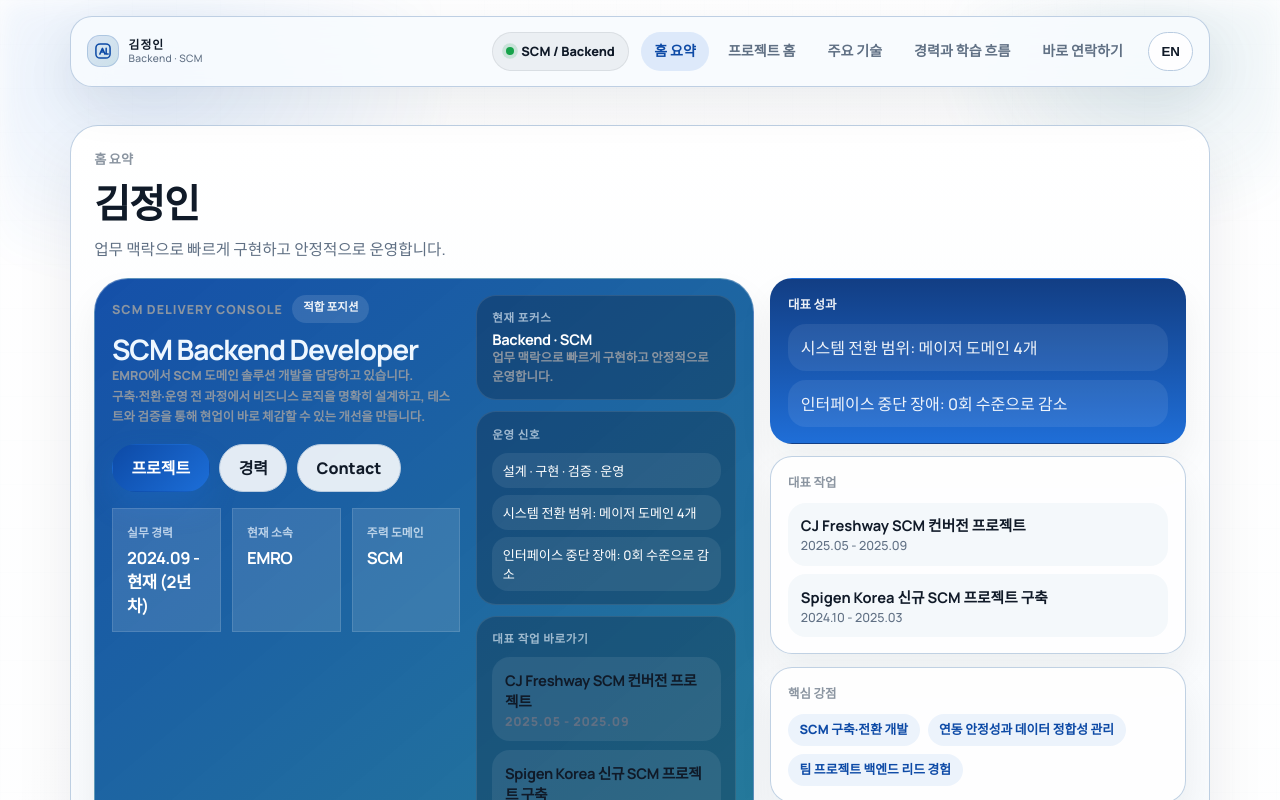
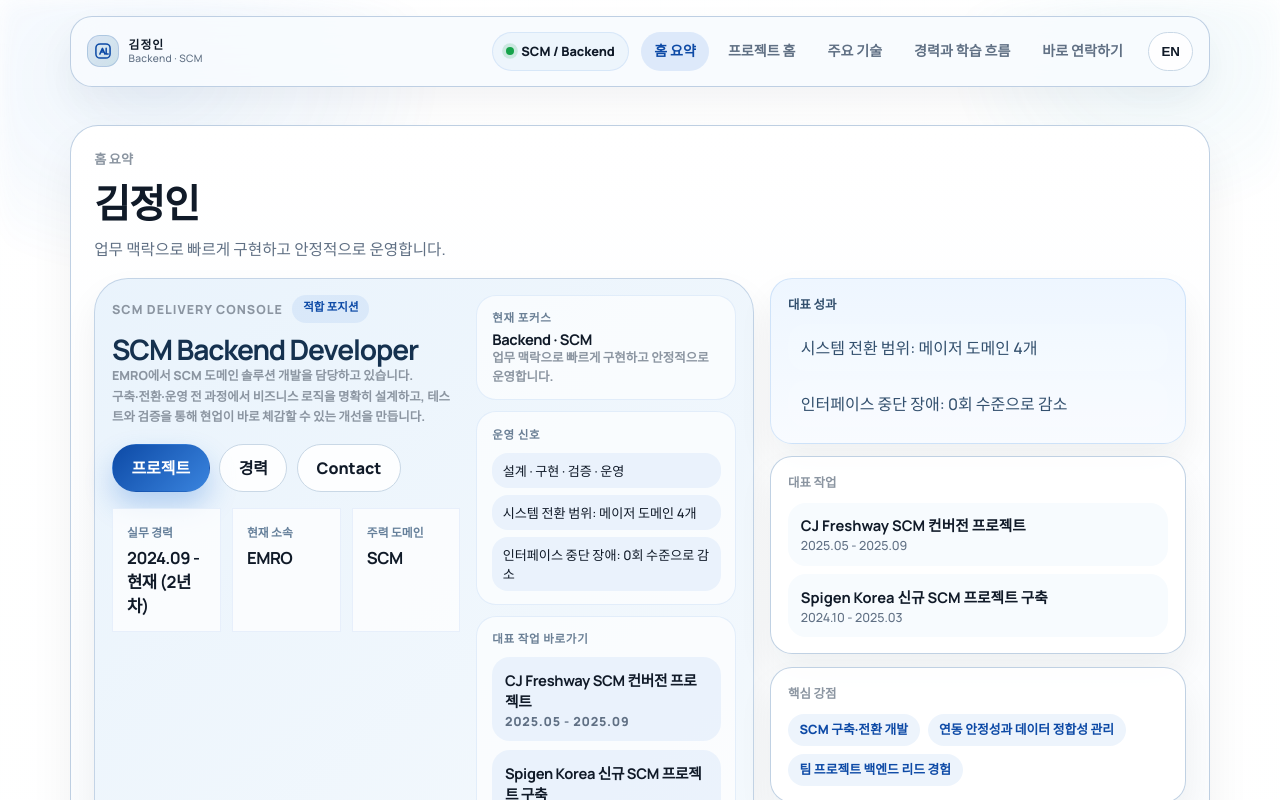
Before and after one commit to IanToo2/portfolio, a React (Vite) app: page / in a window 1280 px wide. Shown: the top 800 px of the page. Built offline with nearby package versions, Linux system fonts and the light colour scheme.

Commit message:
style: brighten overall portfolio palette

```diff
--- a/src/styles/base.css
+++ b/src/styles/base.css
@@ -3,22 +3,22 @@
 @tailwind utilities;
 
 :root {
-  --bg-base: #eef3f7;
+  --bg-base: #f4f8fb;
   --bg-elev: #fbfdff;
   --ink: #101a28;
   --muted: #607084;
-  --line: #d8e3ee;
-  --line-strong: #b8cbe0;
-  --blue: #1c6ed8;
-  --blue-soft: rgba(28, 110, 216, 0.1);
+  --line: #dbe7f1;
+  --line-strong: #c9d8e6;
+  --blue: #3a84de;
+  --blue-soft: rgba(58, 132, 222, 0.1);
   --blue-strong: #0d4aa6;
-  --cyan-soft: rgba(17, 138, 178, 0.12);
+  --cyan-soft: rgba(55, 161, 196, 0.12);
   --cyan-strong: #0f6f8f;
-  --panel: rgba(10, 20, 34, 0.92);
-  --panel-ink: #eef7ff;
-  --bg-soft: #f4f8fb;
-  --shadow-soft: 0 18px 48px rgba(16, 26, 40, 0.08);
-  --shadow-card: 0 26px 60px rgba(16, 26, 40, 0.08);
+  --panel: rgba(244, 249, 253, 0.96);
+  --panel-ink: #15314f;
+  --bg-soft: #f7fbfe;
+  --shadow-soft: 0 16px 36px rgba(16, 26, 40, 0.05);
+  --shadow-card: 0 22px 46px rgba(16, 26, 40, 0.06);
   --radius-xl: 34px;
   --radius-lg: 28px;
   --radius-md: 22px;
@@ -39,10 +39,10 @@ body {
   font-family: "Manrope", "Noto Sans KR", sans-serif;
   color: var(--ink);
   background:
-    linear-gradient(180deg, rgba(255, 255, 255, 0.84), rgba(255, 255, 255, 0.84)),
-    linear-gradient(90deg, rgba(14, 77, 143, 0.04) 1px, transparent 1px),
-    linear-gradient(rgba(14, 77, 143, 0.04) 1px, transparent 1px),
-    linear-gradient(180deg, #f9fbfd 0%, #f1f5f9 34%, var(--bg-base) 100%);
+    linear-gradient(180deg, rgba(255, 255, 255, 0.92), rgba(255, 255, 255, 0.92)),
+    linear-gradient(90deg, rgba(58, 132, 222, 0.03) 1px, transparent 1px),
+    linear-gradient(rgba(58, 132, 222, 0.03) 1px, transparent 1px),
+    linear-gradient(180deg, #fbfdff 0%, #f7fbfe 34%, var(--bg-base) 100%);
   background-size: auto, 44px 44px, 44px 44px, auto;
   overflow-x: hidden;
 }
@@ -78,11 +78,11 @@ a {
   inset: 0;
   pointer-events: none;
   background:
-    radial-gradient(26rem 18rem at 12% 10%, rgba(28, 110, 216, 0.12), transparent 72%),
-    radial-gradient(18rem 14rem at 90% 8%, rgba(15, 111, 143, 0.11), transparent 74%),
-    radial-gradient(30rem 20rem at 50% 100%, rgba(28, 110, 216, 0.06), transparent 80%);
-  filter: blur(12px);
-  opacity: 1;
+    radial-gradient(26rem 18rem at 12% 10%, rgba(58, 132, 222, 0.1), transparent 72%),
+    radial-gradient(18rem 14rem at 90% 8%, rgba(55, 161, 196, 0.08), transparent 74%),
+    radial-gradient(30rem 20rem at 50% 100%, rgba(58, 132, 222, 0.05), transparent 80%);
+  filter: blur(10px);
+  opacity: 0.92;
 }
 
 .page-grain {
@@ -90,8 +90,8 @@ a {
   inset: 0;
   pointer-events: none;
   background-image:
-    radial-gradient(rgba(16, 26, 40, 0.04) 0.7px, transparent 0.7px),
-    linear-gradient(120deg, transparent 0%, rgba(16, 26, 40, 0.015) 44%, transparent 100%);
+    radial-gradient(rgba(58, 132, 222, 0.03) 0.7px, transparent 0.7px),
+    linear-gradient(120deg, transparent 0%, rgba(58, 132, 222, 0.012) 44%, transparent 100%);
   background-size: 3px 3px, 100% 100%;
-  opacity: 0.08;
+  opacity: 0.06;
 }
--- a/src/styles/home.css
+++ b/src/styles/home.css
@@ -23,11 +23,11 @@
   padding: 1.4rem;
   border-radius: var(--radius-xl);
   background:
-    linear-gradient(140deg, rgba(13, 74, 166, 0.97), rgba(15, 111, 143, 0.9)),
+    linear-gradient(140deg, rgba(233, 243, 252, 0.98), rgba(244, 249, 253, 0.98)),
     linear-gradient(180deg, #ffffff, #fbfdff);
-  border: 1px solid rgba(184, 203, 224, 0.42);
+  border: 1px solid rgba(184, 203, 224, 0.78);
   color: var(--panel-ink);
-  box-shadow: 0 30px 70px rgba(13, 74, 166, 0.22);
+  box-shadow: 0 20px 44px rgba(58, 132, 222, 0.12);
 }
 
 .home-hero-grid {
@@ -49,7 +49,7 @@
 }
 
 .home-hero-topline p {
-  color: rgba(255, 255, 255, 0.92);
+  color: var(--blue-strong);
   font-weight: 800;
   letter-spacing: 0.08em;
   text-transform: uppercase;
@@ -60,8 +60,8 @@
   min-height: 1.8rem;
   padding: 0.24rem 0.68rem;
   border-radius: 999px;
-  background: rgba(255, 255, 255, 0.12);
-  color: rgba(255, 255, 255, 0.92);
+  background: rgba(58, 132, 222, 0.1);
+  color: var(--blue-strong);
   font-size: 0.72rem;
   font-weight: 800;
 }
@@ -76,7 +76,7 @@
 
 .home-hero-copy {
   margin: 0.9rem 0 0;
-  color: rgba(238, 247, 255, 0.84);
+  color: #49627c;
   font-size: 0.95rem;
   line-height: 1.66;
   max-width: 56ch;
@@ -99,14 +99,14 @@
 .home-metric-card,
 .home-stat-card {
   padding: 0.88rem;
-  background: rgba(255, 255, 255, 0.12);
-  border: 1px solid rgba(255, 255, 255, 0.12);
+  background: rgba(255, 255, 255, 0.72);
+  border: 1px solid rgba(58, 132, 222, 0.1);
 }
 
 .home-metric-card span,
 .home-stat-card span {
   display: block;
-  color: rgba(238, 247, 255, 0.72);
+  color: #66809b;
   font-size: 0.74rem;
   font-weight: 800;
 }
@@ -115,7 +115,7 @@
 .home-stat-card strong {
   display: block;
   margin-top: 0.28rem;
-  color: #ffffff;
+  color: var(--ink);
   font-size: 1.04rem;
   letter-spacing: -0.03em;
 }
@@ -128,13 +128,13 @@
 .hero-console-block {
   padding: 0.82rem 0.92rem;
   border-radius: 20px;
-  background: rgba(8, 18, 32, 0.28);
-  border: 1px solid rgba(255, 255, 255, 0.1);
+  background: rgba(255, 255, 255, 0.62);
+  border: 1px solid rgba(58, 132, 222, 0.12);
 }
 
 .hero-console-block span {
   display: block;
-  color: rgba(238, 247, 255, 0.64);
+  color: #6a7f95;
   font-size: 0.72rem;
   font-weight: 800;
   letter-spacing: 0.06em;
@@ -144,14 +144,14 @@
 .hero-console-block strong {
   display: block;
   margin-top: 0.28rem;
-  color: #ffffff;
+  color: var(--ink);
   font-size: 0.92rem;
   letter-spacing: -0.02em;
 }
 
 .hero-console-block p {
   margin: 0.4rem 0 0;
-  color: rgba(238, 247, 255, 0.8);
+  color: #587089;
   font-size: 0.88rem;
   line-height: 1.48;
 }
@@ -167,8 +167,8 @@
 .hero-signal-list li {
   padding: 0.5rem 0.66rem;
   border-radius: 16px;
-  background: rgba(255, 255, 255, 0.08);
-  color: #ffffff;
+  background: rgba(58, 132, 222, 0.08);
+  color: var(--ink);
   font-size: 0.82rem;
 }
 
@@ -190,13 +190,13 @@
 }
 
 .home-card--accent {
-  background: linear-gradient(180deg, #123e84, #1f6ed7);
-  border-color: transparent;
+  background: linear-gradient(180deg, #eef6ff, #f8fbff);
+  border-color: rgba(58, 132, 222, 0.18);
 }
 
 .home-card--accent p,
 .home-card--accent li {
-  color: rgba(255, 255, 255, 0.92);
+  color: #33506e;
 }
 
 .home-impact-list,
@@ -220,12 +220,12 @@
 }
 
 .home-featured-list--console li {
-  background: rgba(255, 255, 255, 0.08);
+  background: rgba(58, 132, 222, 0.08);
 }
 
 .home-featured-list--console strong,
 .home-featured-list--console span {
-  color: #ffffff;
+  color: var(--ink);
 }
 
 .home-featured-list strong,
@@ -283,7 +283,7 @@
   padding: 0.95rem 1rem;
   border: 1px solid rgba(184, 203, 224, 0.88);
   border-radius: 22px;
-  background: linear-gradient(180deg, rgba(16, 26, 40, 0.96), rgba(24, 45, 70, 0.94));
+  background: linear-gradient(180deg, rgba(240, 247, 253, 0.98), rgba(248, 252, 255, 0.98));
   display: flex;
   align-items: center;
   justify-content: space-between;
@@ -297,7 +297,7 @@
 
 .projects-console-copy p {
   margin: 0;
-  color: rgba(238, 247, 255, 0.64);
+  color: #6b8097;
   font-size: 0.8rem;
   font-weight: 800;
   letter-spacing: 0.08em;
@@ -306,7 +306,7 @@
 
 .projects-console-copy strong {
   margin-top: 0.3rem;
-  color: #ffffff;
+  color: var(--ink);
   font-size: 1rem;
   line-height: 1.5;
 }
@@ -321,8 +321,8 @@
   min-height: 2rem;
   padding: 0.35rem 0.7rem;
   border-radius: 999px;
-  background: rgba(255, 255, 255, 0.08);
-  color: rgba(255, 255, 255, 0.92);
+  background: rgba(58, 132, 222, 0.08);
+  color: var(--blue-strong);
   font-size: 0.78rem;
   font-weight: 800;
 }
--- a/src/styles/ui.css
+++ b/src/styles/ui.css
@@ -127,8 +127,8 @@
   min-height: 2.4rem;
   padding: 0.42rem 0.8rem;
   border-radius: 999px;
-  border: 1px solid rgba(16, 26, 40, 0.08);
-  background: rgba(16, 26, 40, 0.05);
+  border: 1px solid rgba(58, 132, 222, 0.12);
+  background: rgba(58, 132, 222, 0.06);
   color: var(--ink);
   display: inline-flex;
   align-items: center;
@@ -190,7 +190,7 @@
   padding: 1.45rem;
   border: 1px solid rgba(184, 203, 224, 0.9);
   border-radius: var(--radius-lg);
-  background: linear-gradient(180deg, rgba(255, 255, 255, 0.96), rgba(247, 250, 253, 0.96));
+  background: linear-gradient(180deg, rgba(255, 255, 255, 0.98), rgba(250, 252, 254, 0.98));
   box-shadow: var(--shadow-card);
   scroll-margin-top: 6rem;
 }
```
